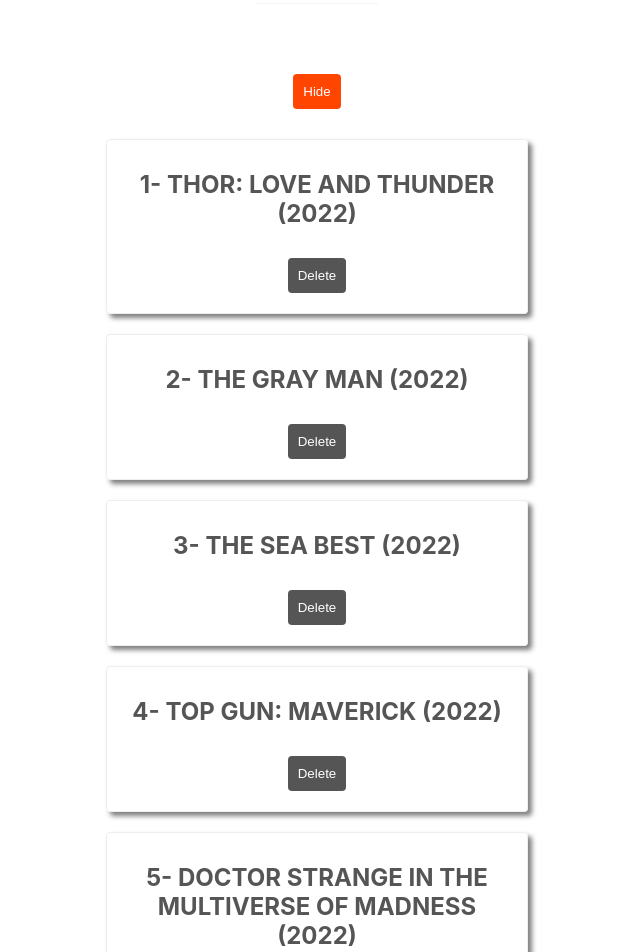
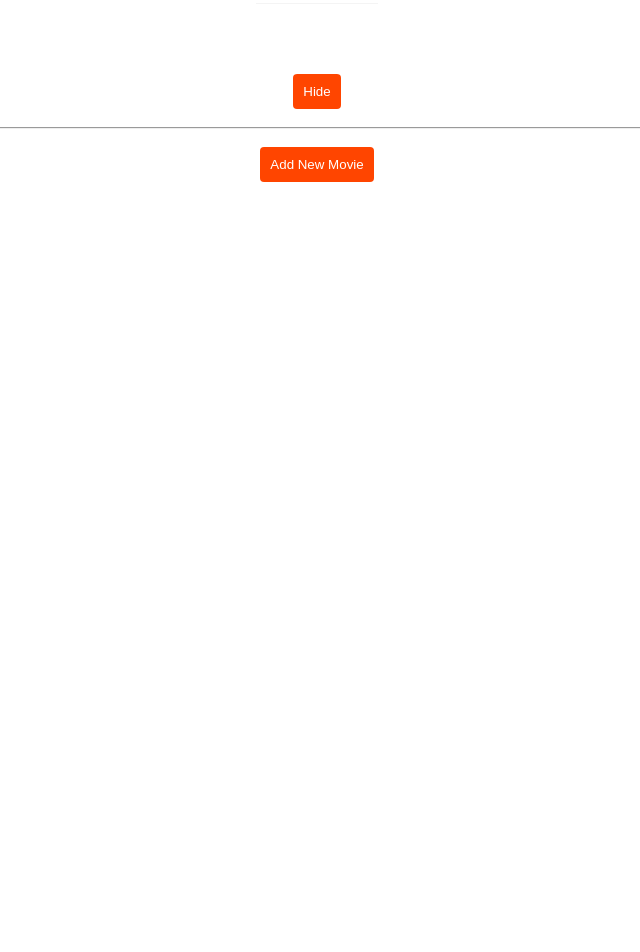
Before and after one commit to WeBeato/React-App, a React (Create React App) app: page / in a window 1280 px wide. Shown: the part 180-1132 px from the top of the page, without its empty margins (323-963 px from the left). After the commit the page ends 800 px from the top, so only its background shows below. Built offline with nearby package versions, Linux system fonts and the light colour scheme; the HTML template or start-up script is replaced by a standard one.

Commit message:
add movie to DOM

```diff
--- a/src/App.js
+++ b/src/App.js
@@ -10,14 +10,7 @@ function App() {
   const [showEvents, setShowEvents] = useState(true);
   const [showModal, setShowModal] = useState(false);
 
-  const [events, setEvents] = useState([
-    { title: 'THOR: LOVE AND THUNDER (2022)', id: 1 },
-    { title: 'THE GRAY MAN (2022)', id: 2 },
-    { title: 'THE SEA BEST (2022)', id: 3 },
-    { title: 'TOP GUN: MAVERICK (2022)', id: 4 },
-    { title: 'DOCTOR STRANGE IN THE MULTIVERSE OF MADNESS (2022)', id: 5 },
-    { title: 'HUSTLE (2022)', id: 6 }
-  ]);
+  const [events, setEvents] = useState([]);
 
   const handleClick = (id) => {
     setEvents((prevEvents) => {
@@ -27,7 +20,10 @@ function App() {
     })
   }
 
-  const handleClose = () => {
+  const addMovie = (event)=>{
+    setEvents((prevEvents)=>{
+      return [...prevEvents, event];
+    });
     setShowModal(false);
   }
 
@@ -66,8 +62,8 @@ function App() {
       </Modal> */}
 
       {showModal &&
-        <Modal handleClose={handleClose} isSalesModal={true}>
-          <NewMovieForm />
+        <Modal isSalesModal={true}>
+          <NewMovieForm addMovie={addMovie}/>
         </Modal>}
 
       <hr />
--- a/src/components/Modal.js
+++ b/src/components/Modal.js
@@ -8,8 +8,6 @@ export default function Modal(props) {
                 borderColor: props.isSalesModal ? "#ff4500" : "#555"
             }}>
                 {props.children}
-                <button onClick={props.handleClose}
-                    className={props.isSalesModal ? "sales-btn" : ""}>Close</button>
             </div>
         </div>
     )
--- a/src/components/NewMovieForm.js
+++ b/src/components/NewMovieForm.js
@@ -1,7 +1,7 @@
 import { useState } from 'react';
 import './NewMovieForm.css';
 
-export default function NewMovieForm() {
+export default function NewMovieForm(props) {
     const [title, setTitle] = useState("");
     const [date, setDate] = useState("");
 
@@ -19,7 +19,7 @@ export default function NewMovieForm() {
             id: Math.floor(Math.random() * 1000)
         }
 
-        console.log(event);
+        props.addMovie(event);
         resetForm();
     }
 
@@ -43,9 +43,6 @@ export default function NewMovieForm() {
                 />
             </label>
             <button>Submit</button>
-
-            <p>Title - {title}, Date - {date}</p>
-            <p onClick={resetForm}>Reset Form</p>
         </form>
     )
 }
```
